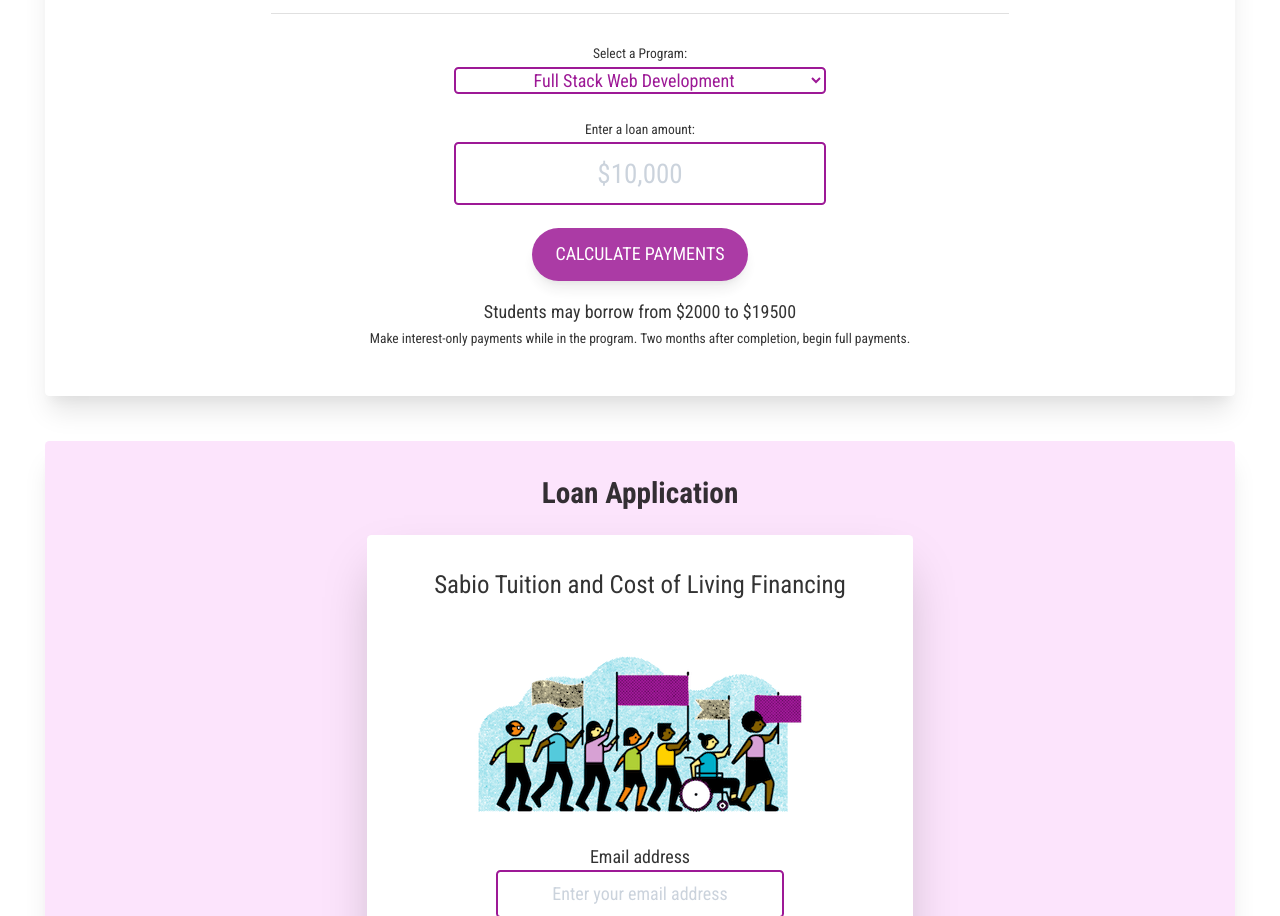
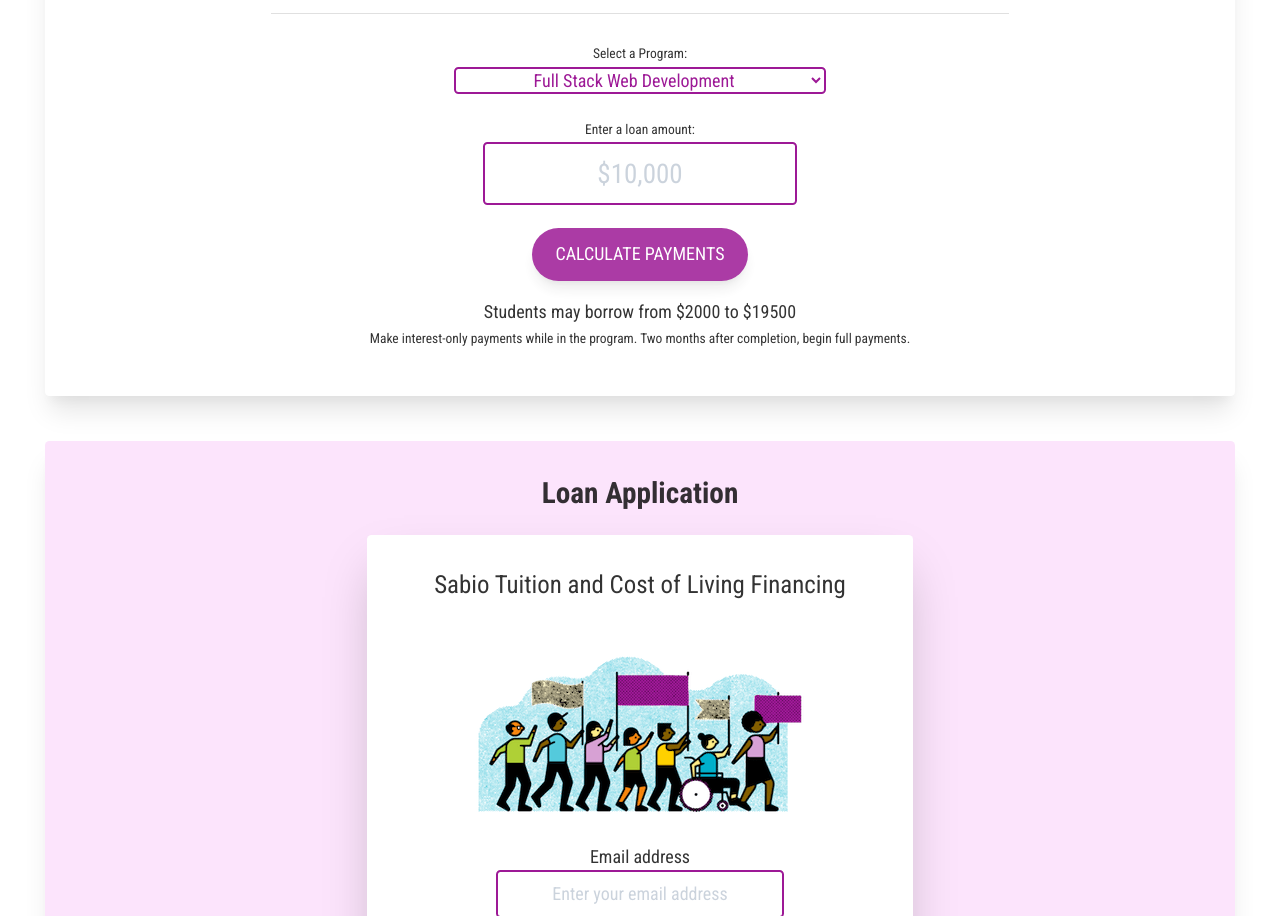
Before and after one commit to chrisdesilva/skills_fund_sabio, a Gatsby site: page / in a window 1280 px wide. Shown: the part 1504-2420 px from the top of the page. Built offline with nearby package versions, Linux system fonts and the light colour scheme; Gatsby itself is replaced by a stand-in of ours; some packages are replaced by stand-ins of ours; no server answers.

Commit message:
Fix loan calc input

```diff
--- a/src/components/loancalculator.js
+++ b/src/components/loancalculator.js
@@ -168,7 +168,7 @@
                 }
 
                 {/* LOAN AMOUNT INPUT */}
-                <div className="flex flex-col justify-center w-1/2 md:w-1/3">
+                <div className="flex flex-col justify-center items-center w-1/2 md:w-1/3">
                     <label className="text-xs text-center">Enter a loan amount:</label>
                     <input type="number" onChange={updateLoanAmount} className="rounded border-2 border-primary p-3 mb-5 text-primary text-center text-2xl" maxLength="6" placeholder={placeholder} />
                 </div>
```
